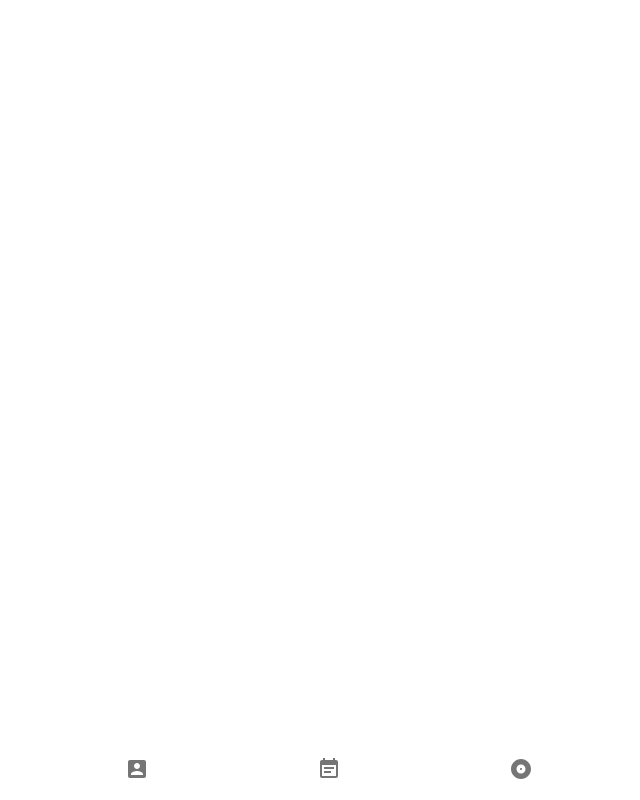
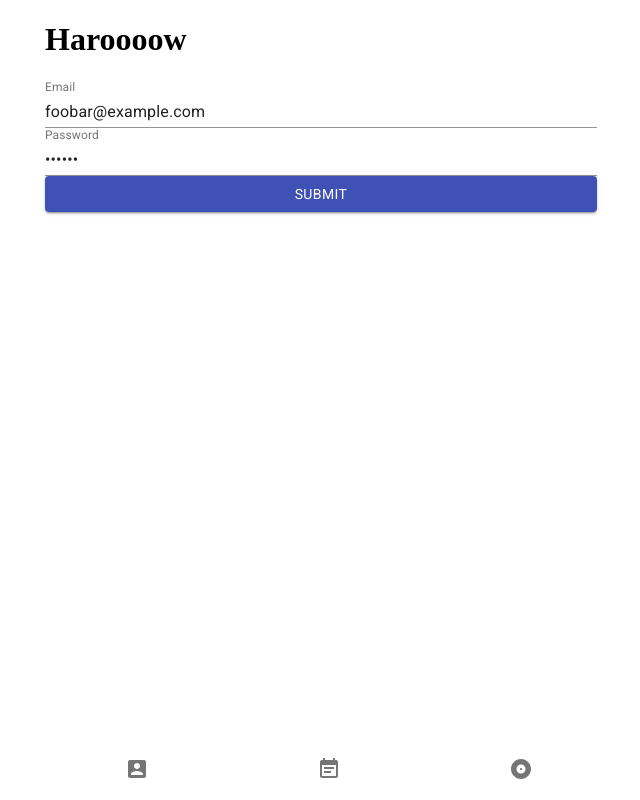
Before and after one commit to handikade/ng-react, a React (Create React App) app: page /login in a window 1280 px wide. Shown: the whole page, without its empty margins (319-959 px from the left). Built offline with nearby package versions, Linux system fonts and the light colour scheme.

Commit message:
login page

```diff
--- a/src/App.tsx
+++ b/src/App.tsx
@@ -10,6 +10,8 @@
 import { AccountBox, Album, EventNote } from '@material-ui/icons'
 
 // #region pages
+import Login from './pages/auth/Login'
+
 import Users from './pages/user/Users'
 import Todos from './pages/todo/Todos'
 import Albums from './pages/album/Albums'
@@ -37,6 +39,9 @@
         <Switch>
           <Route exact path="/">
             <h1>Home</h1>
+          </Route>
+          <Route path="/login">
+            <Login></Login>
           </Route>
           <Route path="/users">
             <Users></Users>
--- /dev/null
+++ b/src/pages/auth/Login.tsx
@@ -0,0 +1,59 @@
+import React from 'react'
+import { useFormik } from 'formik'
+import * as Yup from 'yup'
+import Button from '@material-ui/core/Button'
+import TextField from '@material-ui/core/TextField'
+
+const validationSchema = Yup.object({
+  email: Yup.string()
+    .email('Enter a valid email')
+    .required('Email is required'),
+  password: Yup.string()
+    .min(8, 'Password should be of minimum 8 characters length')
+    .required('Password is required')
+})
+
+export default function Login() {
+  const formik = useFormik({
+    initialValues: {
+      email: 'foobar@example.com',
+      password: 'foobar'
+    },
+    validationSchema: validationSchema,
+    onSubmit: (values) => {
+      alert(JSON.stringify(values, null, 2))
+    }
+  })
+
+  return (
+    <div>
+      <h1>Haroooow</h1>
+      <form onSubmit={formik.handleSubmit}>
+        <TextField
+          fullWidth
+          id="email"
+          name="email"
+          label="Email"
+          value={formik.values.email}
+          onChange={formik.handleChange}
+          error={formik.touched.email && Boolean(formik.errors.email)}
+          helperText={formik.touched.email && formik.errors.email}
+        />
+        <TextField
+          fullWidth
+          id="password"
+          name="password"
+          label="Password"
+          type="password"
+          value={formik.values.password}
+          onChange={formik.handleChange}
+          error={formik.touched.password && Boolean(formik.errors.password)}
+          helperText={formik.touched.password && formik.errors.password}
+        />
+        <Button color="primary" variant="contained" fullWidth type="submit">
+          Submit
+        </Button>
+      </form>
+    </div>
+  )
+}
```
